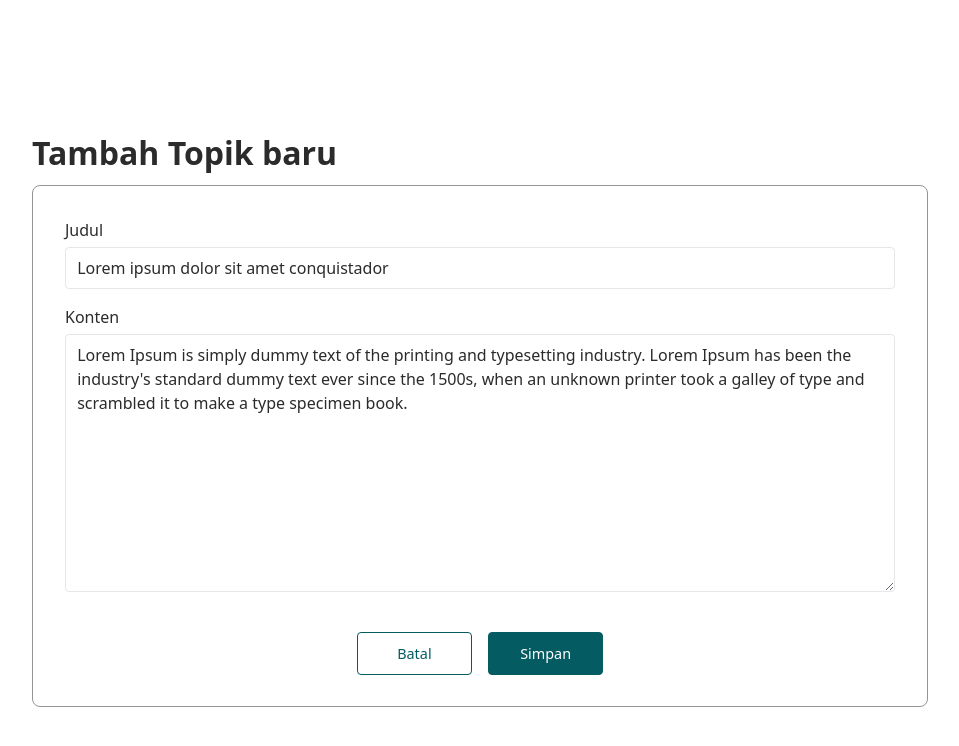
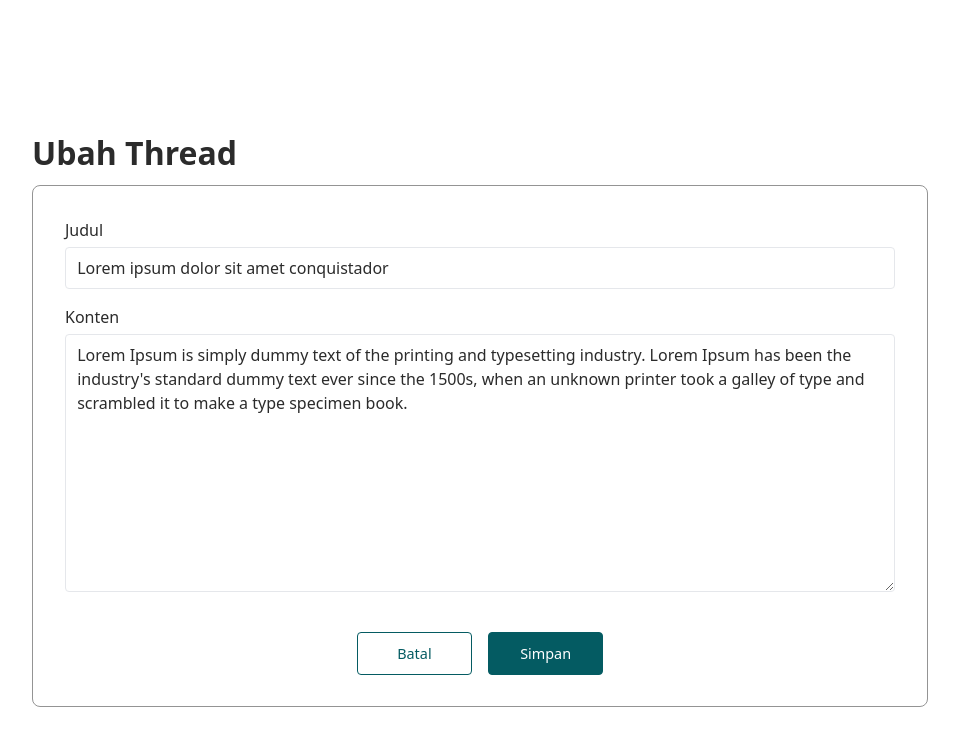
Before and after one commit to GerradND/hadirin, a Django app: page /forum/1/edit/ in a window 1280 px wide. Shown: the part 54-800 px from the top of the page, without its empty margins (160-1119 px from the left). Run offline with Django 3.2, Linux system fonts and the light colour scheme.

Commit message:
small frontend changes

```diff
--- a/forum/static/css/index.css
+++ b/forum/static/css/index.css
@@ -1,5 +1,5 @@
 .page-container {
-    padding-top: 4em;
+    padding: 4em 0 2em 0;
     display: flex;
     flex-direction: column;
     justify-content: center;
--- a/forum/templates/forum/edit_thread.html
+++ b/forum/templates/forum/edit_thread.html
@@ -9,7 +9,7 @@
 {% block content %}
 <div class="page-container">
 	<div class="page-content">
-		<h1 class="form-heading">Tambah Topik baru</h1>
+		<h1 class="form-heading">Ubah Thread</h1>
 		<form class="form-box" action="/forum/1">
 			<div class="form-field">
 				<label class="field-label">Judul</label>
@@ -17,7 +17,8 @@
 			</div>
 			<div class="form-field">
 				<label class="field-label">Konten</label>
-					<textarea class="form-input"  placeholder="Konten" value="{{thread.content}}" rows="10">{{thread.content}}</textarea>
+				<textarea class="form-input" placeholder="Konten" value="{{thread.content}}"
+					rows="10">{{thread.content}}</textarea>
 			</div>
 			<div class="form-buttons">
 				<a href="{% url 'forum:home' %}"><button class="button-outline">Batal</button></a>
@@ -25,6 +26,5 @@
 			</div>
 	</div>
 </div>
-</div>
 
 {% endblock content %}
```
Lines whose indentation alone changed are shown as unchanged.
